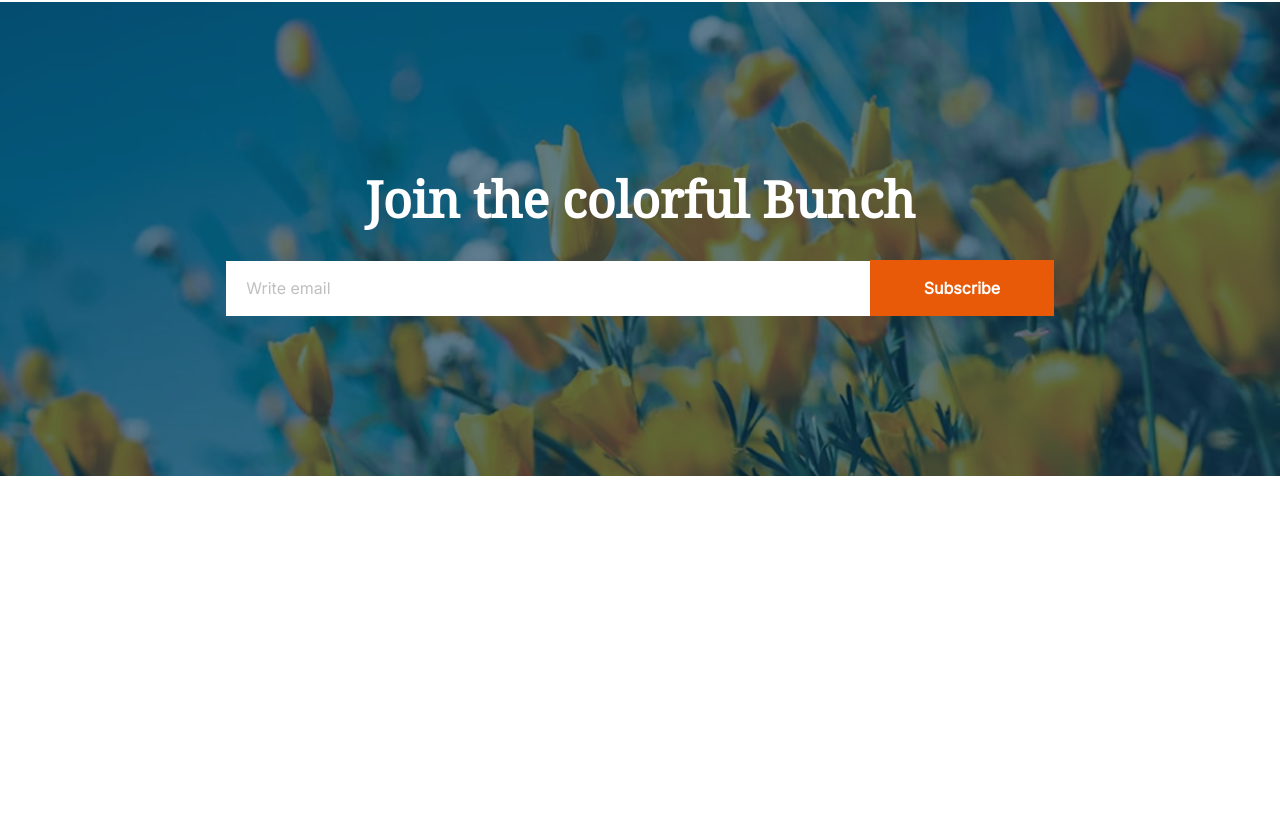
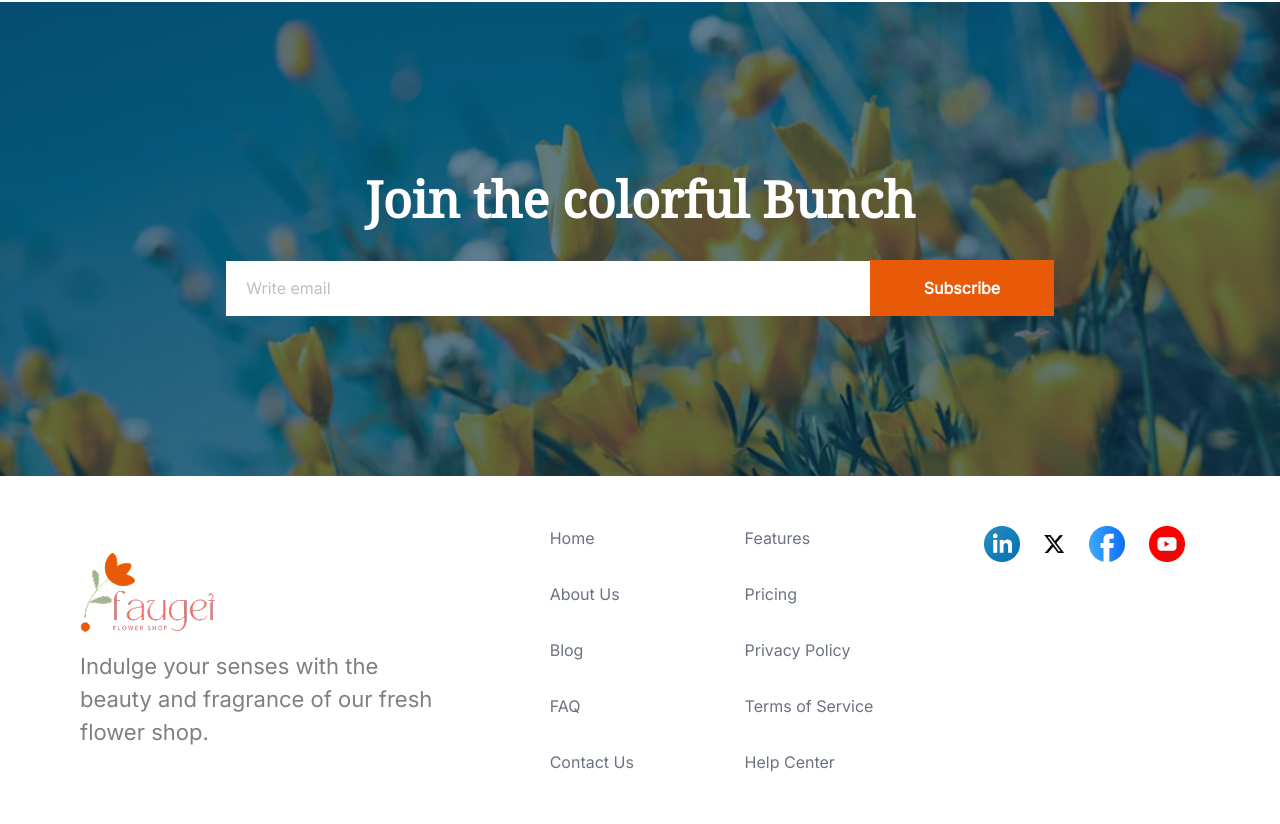
Before and after one commit to Ellham-dev/assignment-two, a website: page index.html in a window 1280 px wide. Shown: the part 3825-4649 px from the top of the page. Before the commit the page ends 4301 px from the top, so only its background shows below. Drawn offline with Linux system fonts and the light colour scheme.

Commit message:
footer design complete

```diff
--- a/index.html
+++ b/index.html
@@ -194,9 +194,9 @@
                     <h3 class="text-[50px] font-noto font-bold mb-[23px] text-white">Join the colorful Bunch</h3>
                     <div class="flex items-center">
                         <input type="email" placeholder="Write email"
-                            class="bg-white  text-[#00000080] text-base font-inter w-[644px] py-[15.5px] pl-5">
+                            class="bg-white  text-[#00000080] text-base font-inter outline-none border-none w-[644px] py-[15.5px] pl-5">
                         <button
-                            class="text-base font-semibold text-white font-inter bg-[#E95A08] py-[16px] px-[53.5px]">Subscribe</button>
+                            class="text-base font-semibold text-white font-inter bg-[#E95A08] py-[16px] px-[53.5px] cursor-pointer">Subscribe</button>
                     </div>
                 </div>
                 <div class="bg-[#07334F66] absolute w-full top-0 right-0 left-0 bottom-0"></div>
@@ -204,6 +204,39 @@
         </section>
     </main>
 
+    <!-- footer part -->
+    <footer class="max-w-[1120px] mx-auto bg-white py-[50px]">
+        <div class="flex gap-x-[110.67px] items-start">
+            <div class="flex items-center gap-x-[110.67px]">
+                <div class="">
+                    <img src="assets/logo.png" alt="">
+                    <p class="text-[22px] font-inter text-[#00000080] max-w-[359px] mt-4">Indulge your senses with the
+                        beauty
+                        and fragrance of our fresh flower shop. </p>
+                </div>
+                <div class="flex flex-col space-y-8">
+                    <a href="#" class="text-base font-inter leading-6 text-[#6B7280]">Home</a>
+                    <a href="#" class="text-base font-inter leading-6 text-[#6B7280]">About Us</a>
+                    <a href="#" class="text-base font-inter leading-6 text-[#6B7280]">Blog</a>
+                    <a href="#" class="text-base font-inter leading-6 text-[#6B7280]">FAQ</a>
+                    <a href="#" class="text-base font-inter leading-6 text-[#6B7280]">Contact Us</a>
+                </div>
+                <div class="flex flex-col space-y-8">
+                    <a href="#" class="text-base font-inter leading-6 text-[#6B7280]">Features</a>
+                    <a href="#" class="text-base font-inter leading-6 text-[#6B7280]">Pricing</a>
+                    <a href="#" class="text-base font-inter leading-6 text-[#6B7280]">Privacy Policy</a>
+                    <a href="#" class="text-base font-inter leading-6 text-[#6B7280]">Terms of Service</a>
+                    <a href="#" class="text-base font-inter leading-6 text-[#6B7280]">Help Center</a>
+                </div>
+            </div>
+            <div class="flex items-center gap-x-6">
+                <img src="assets/icon-linkedin.png" alt="">
+                <img src="assets/icon-twitter.png" alt="">
+                <img src="assets/icon-facebook.png" alt="">
+                <img src="assets/icon-youtube.png" alt="">
+            </div>
+        </div>
+    </footer>
 </body>
 
 </html>
```
Also changed, not shown: src/output.css.
